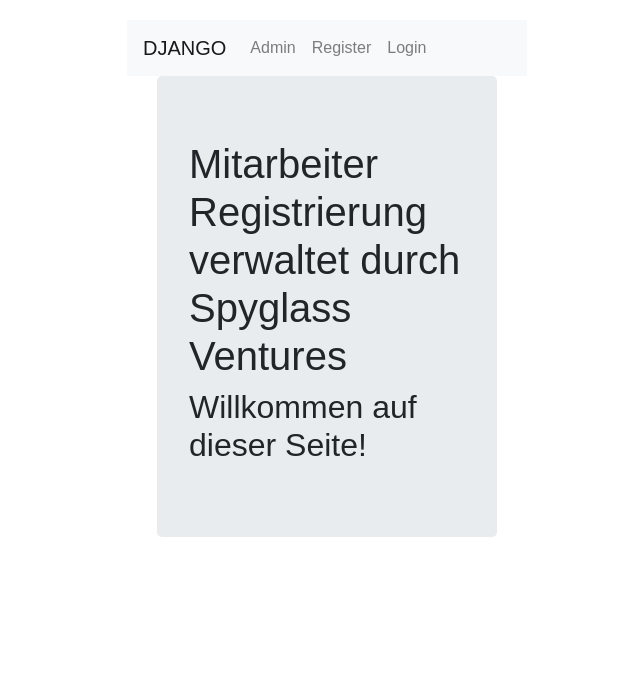
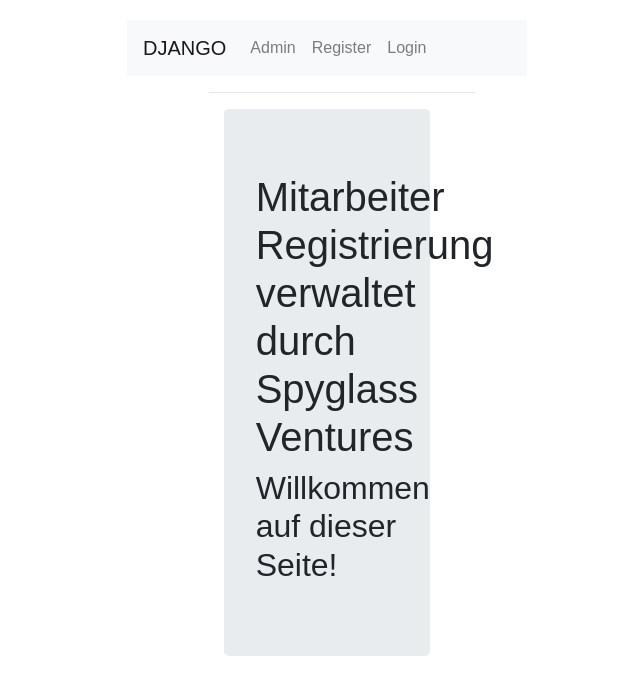
Before and after one commit to spyglassventures/sgv-mitarbeiter, a Django app: page / in a window 1280 px wide. Shown: the top 695 px of the page, without its empty margins (313-953 px from the left). Run offline with Django 3.2, Linux system fonts and the light colour scheme; some libraries are stand-ins or nearby versions.

Commit message:
Fix back, evert "window size"
This reverts commit 84b58da8ee0e2de19b87b9cbe916dd1144e63eae.

```diff
--- a/basic_app/templates/basic_app/base.html
+++ b/basic_app/templates/basic_app/base.html
@@ -9,6 +9,9 @@
     <link rel="stylesheet" href="https://stackpath.bootstrapcdn.com/bootstrap/4.1.3/css/bootstrap.min.css"
     integrity="sha384-MCw98/SFnGE8fJT3GXwEOngsV7Zt27NXFoaoApmYm81iuXoPkFOJwJ8ERdknLPMO" crossorigin="anonymous">
     <link rel="stylesheet" href="{% static 'css/basic_app.css' %}">
+
+    <link rel="stylesheet" href="{% static 'css/basic_app.css' %}">
+
 
   </head>
   <body>
@@ -29,10 +32,16 @@
     </nav>
 
     <div class="container">
-    {% block body_block %}
-    {% endblock %}
+      <div class="row justify-content-center">
+          <div class="col-8">
+            <!-- <h1 class="mt-2">Personaladministration</h1> -->
+            <!--   <hr class="mt-0 mb-4"> -->
+            <hr class="container">
+            {% block body_block %}
+            {% endblock %}
+          </div>
+      </div>
     </div>
-
 
   </body>
 </html>
```
